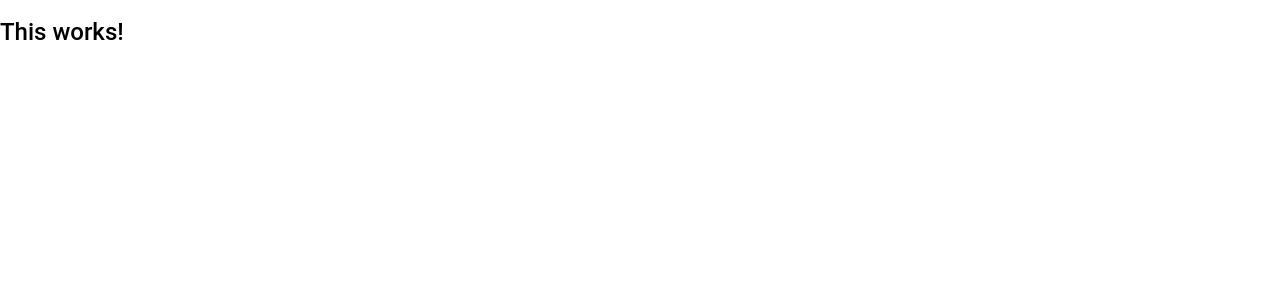
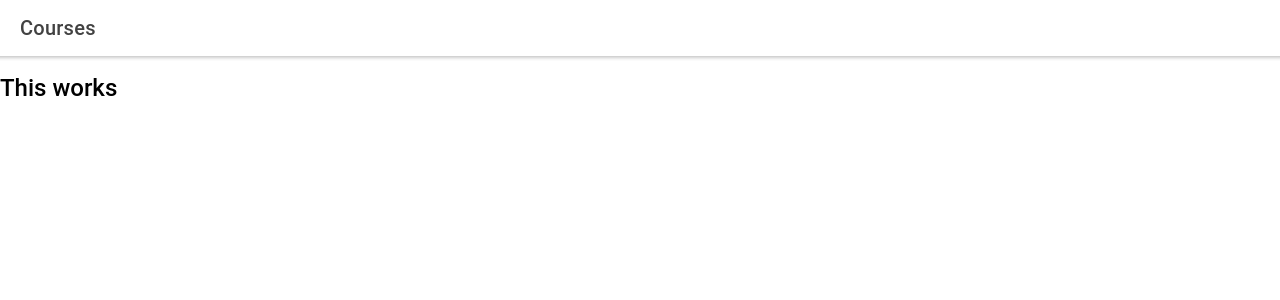
Before and after one commit to vladilins/ionic-udemy, a React (Create React App) app: page / in a window 1280 px wide. Shown: the top 300 px of the page. Built offline with nearby package versions, Linux system fonts and the light colour scheme.

Commit message:
first page

```diff
--- a/src/App.tsx
+++ b/src/App.tsx
@@ -1,28 +1,35 @@
-import React from 'react';
-import { IonApp } from '@ionic/react';
+import React from "react";
+import { IonApp } from "@ionic/react";
+import { Route } from "react-router-dom";
+import { IonReactRouter } from "@ionic/react-router";
 
 /* Core CSS required for Ionic components to work properly */
-import '@ionic/react/css/core.css';
+import "@ionic/react/css/core.css";
 
 /* Basic CSS for apps built with Ionic */
-import '@ionic/react/css/normalize.css';
-import '@ionic/react/css/structure.css';
-import '@ionic/react/css/typography.css';
+import "@ionic/react/css/normalize.css";
+import "@ionic/react/css/structure.css";
+import "@ionic/react/css/typography.css";
 
 /* Optional CSS utils that can be commented out */
-import '@ionic/react/css/padding.css';
-import '@ionic/react/css/float-elements.css';
-import '@ionic/react/css/text-alignment.css';
-import '@ionic/react/css/text-transformation.css';
-import '@ionic/react/css/flex-utils.css';
-import '@ionic/react/css/display.css';
+import "@ionic/react/css/padding.css";
+import "@ionic/react/css/float-elements.css";
+import "@ionic/react/css/text-alignment.css";
+import "@ionic/react/css/text-transformation.css";
+import "@ionic/react/css/flex-utils.css";
+import "@ionic/react/css/display.css";
 
 /* Theme variables */
-import './theme/variables.css';
+import "./theme/variables.css";
+import Courses from "./pages/Courses";
 
 const App: React.FC = () => (
   <IonApp>
-    <h2>This works!</h2>
+    <IonReactRouter>
+      <Route path="">
+        <Courses></Courses>
+      </Route>
+    </IonReactRouter>
   </IonApp>
 );
 
--- /dev/null
+++ b/src/pages/Courses.tsx
@@ -0,0 +1,19 @@
+import React from "react";
+import { IonHeader, IonContent, IonToolbar, IonTitle } from "@ionic/react";
+
+const Courses: React.FC = () => {
+  return (
+    <>
+      <IonHeader>
+        <IonToolbar>
+          <IonTitle>Courses</IonTitle>
+        </IonToolbar>
+      </IonHeader>
+      <IonContent>
+        <h2>This works</h2>
+      </IonContent>
+    </>
+  );
+};
+
+export default Courses;
```
